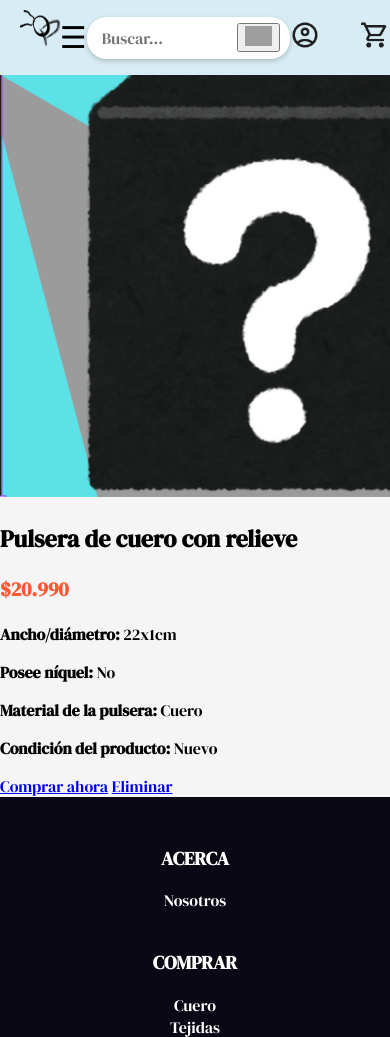
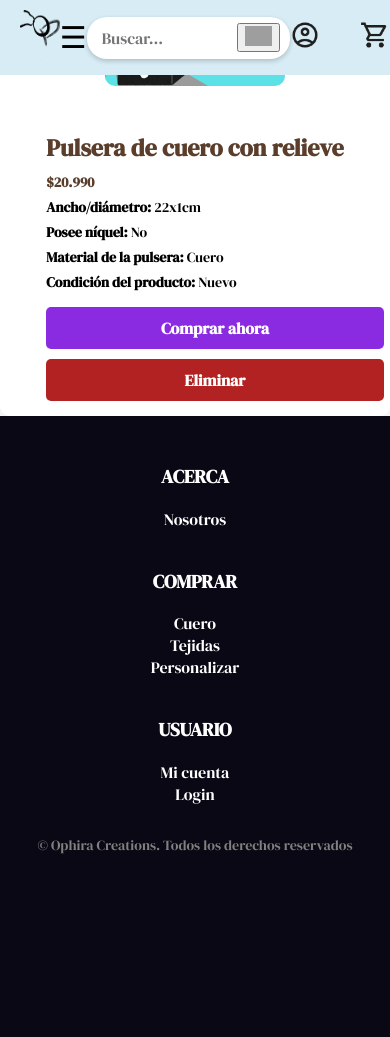
Before and after one commit to Edward132022/pagina-web-ofira, a PHP site: page /preview_box.html in a window 390 px wide; the page is wider, and only the part inside the window is pictured. Shown: the top 1037 px of that part. After the commit the page ends 854 px from the top of that part, so only its background shows below. Run offline with PHP 8.4, Linux system fonts and the light colour scheme; grey boxes are pictures that could not be loaded.

Commit message:
promociones corregina y css corregido

```diff
--- a/promociones.html
+++ b/promociones.html
@@ -97,7 +97,7 @@
 </head>
 <body>
 
-    <div class="banner" onclick="irAPagina()">
+    <div class="banner" onclick="location.href='preview_box.html';">
         <div class="slide" style="background-image: url('imagenes/box.png');">
         <div class="overlay">
             <h2>Seleccionar</h2>
--- a/styles.css
+++ b/styles.css
@@ -773,3 +773,117 @@
   .btn-personaliza:hover {
     background: linear-gradient(45deg, #8e44ad, #d81b60);
   }
+  /* CONTENEDOR GENERAL */
+.producto-container {
+    display: flex;
+    justify-content: space-between;
+    align-items: center;
+    gap: 20px;
+    padding: 20px;
+    background-color: #fff;
+    border-radius: 10px;
+    max-width: 800px;
+    margin: auto;
+}
+
+/* IMAGEN */
+.producto-imagen {
+    flex: 1;
+    text-align: center;
+}
+
+.producto-imagen img {
+    width: 220px;
+    height: auto;
+    border-radius: 10px;
+}
+
+/* DETALLES DEL PRODUCTO */
+.producto-detalles {
+    flex: 2;
+    text-align: left;
+}
+
+h2 {
+    font-size: 24px;
+    font-weight: bold;
+    color: #5a3d2b;
+    margin-bottom: 8px;
+}
+
+/* DESCRIPCIÓN */
+.descripcion {
+    font-size: 16px;
+    color: #555;
+    margin-bottom: 12px;
+}
+
+/* PRECIO */
+.precio {
+    font-size: 24px;
+    font-weight: bold;
+    color: #5a3d2b;
+    margin-bottom: 12px;
+}
+
+/* ESPECIFICACIONES */
+.especificaciones p {
+    font-size: 14px;
+    margin: 5px 0;
+}
+
+/* BOTONES */
+.botones {
+    display: flex;
+    gap: 15px;
+    margin-top: 15px;
+}
+
+.boton-comprar, .boton-eliminar {
+    text-decoration: none;
+    padding: 10px 20px;
+    border-radius: 5px;
+    font-weight: bold;
+    text-align: center;
+    transition: 0.3s;
+}
+
+.boton-comprar {
+    background-color: #8A2BE2;
+    color: white;
+}
+
+.boton-comprar:hover {
+    background-color: #6a1bbd;
+}
+
+.boton-eliminar {
+    background-color: #B22222;
+    color: white;
+}
+
+.boton-eliminar:hover {
+    background-color: #8B0000;
+}
+
+/* --- RESPONSIVE --- */
+@media screen and (max-width: 768px) {
+    .producto-container {
+        flex-direction: column;
+        text-align: center;
+        padding: 15px;
+    }
+
+    .producto-imagen img {
+        width: 180px;
+    }
+
+    .botones {
+        flex-direction: column;
+        gap: 10px;
+    }
+
+    .boton-comprar, .boton-eliminar {
+        width: 100%;
+    }
+}
```
